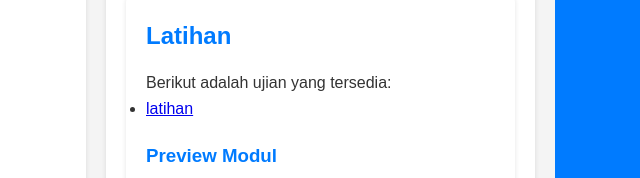
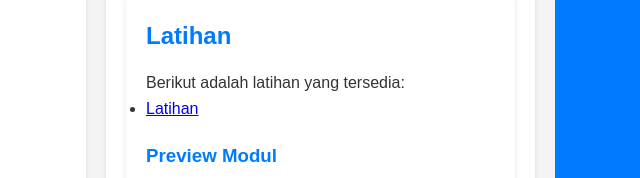
Before and after one commit to michellealx/website_informatika_SMAN_8, a plain HTML site: page index.html in a window 1280 px wide. Shown: the part 512-690 px from the top of the page, 244-884 px from the left. Drawn offline with Linux system fonts and the light colour scheme; a script that the page names is missing.

Commit message:
Update index.html

```diff
--- a/index.html
+++ b/index.html
@@ -188,9 +188,9 @@
 
       <div class="content">
         <h2>Latihan</h2>
-        <p>Berikut adalah ujian yang tersedia:</p>
+        <p>Berikut adalah latihan yang tersedia:</p>
         <ul class="latihan">
-          <li><a href="#" onclick="loadPDF('latihan/Latihan.pdf')">latihan</a></li>
+          <li><a href="#" onclick="loadPDF('latihan/Latihan.pdf')">Latihan</a></li>
         </ul>
 
 
```
